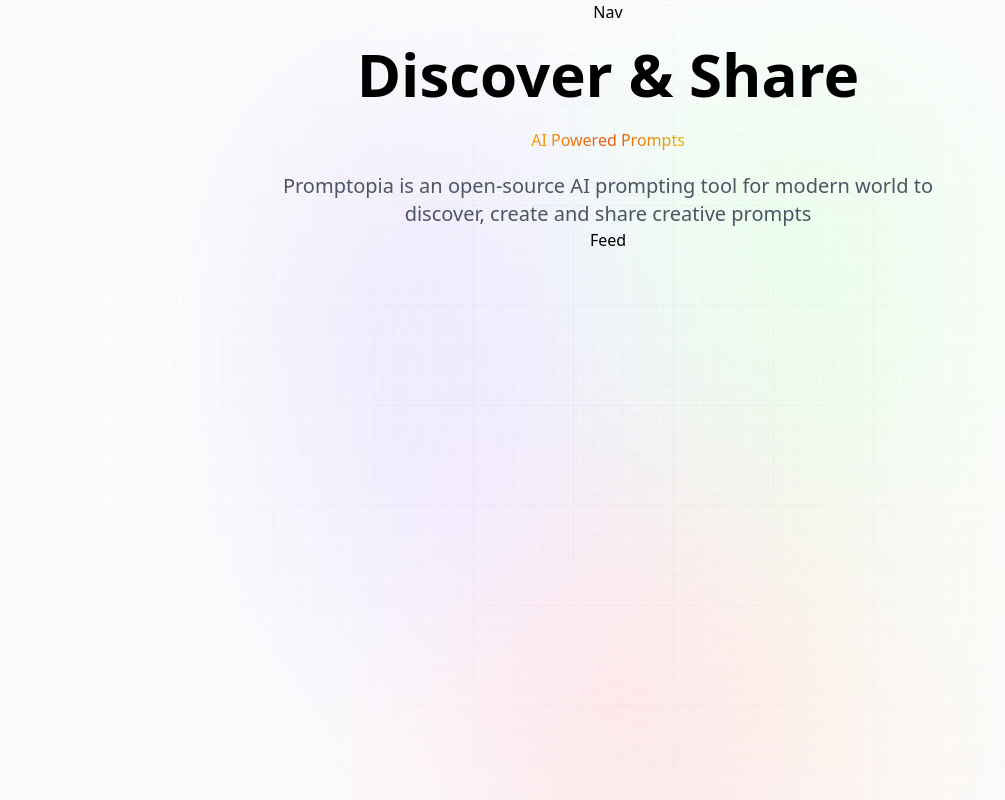
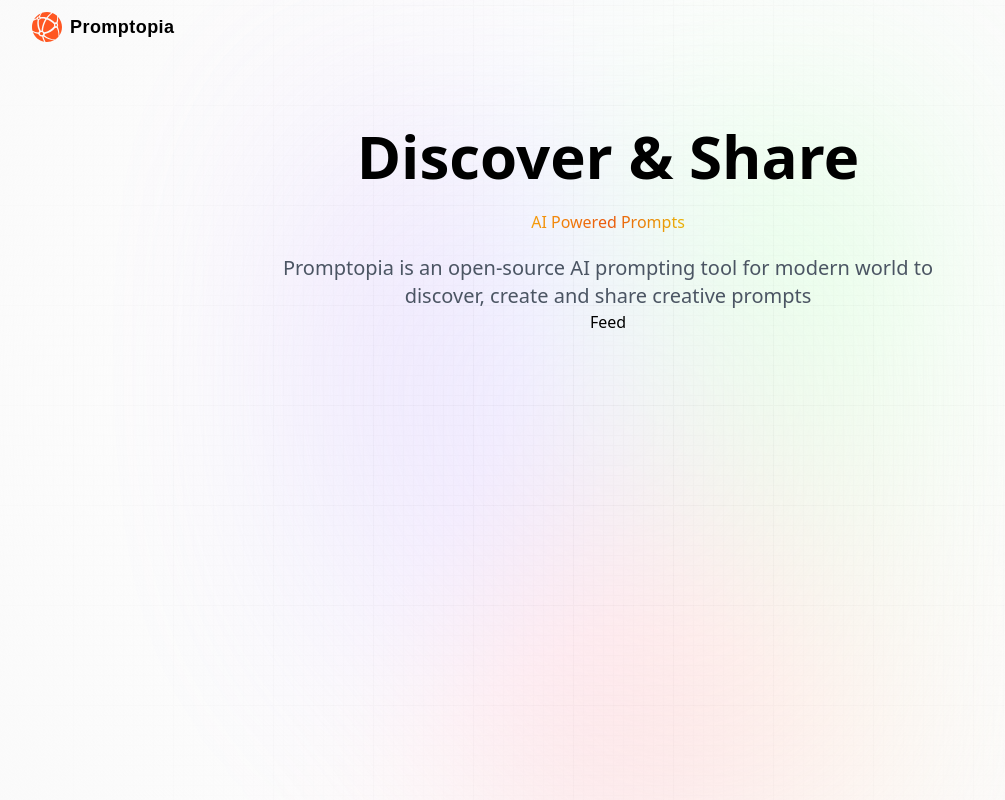
Before and after one commit to sciesyc/project-ai_prompt_nextjs_13, a Next.js app: page / in a window 1280 px wide. Shown: the whole page, without its empty margins (32-1037 px from the left). Built offline with nearby package versions, Linux system fonts and the light colour scheme.

Commit message:
added logo to the nav component

```diff
--- a/components/nav.jsx
+++ b/components/nav.jsx
@@ -1,5 +1,25 @@
+'use client';
+
+import Link from 'next/link';
+import Image from 'next/image';
+import { useState, useEffect } from 'react';
+import { signIn, signOut, useSession, getProviders } from 'next-auth/react';
+
 const Nav = () => {
-  return <div>Nav</div>;
+  return (
+    <nav className="flex-between w-full mb-16 pt-3">
+      <Link href="/" className="flex gap-2 flex-center">
+        <Image
+          src="/assets/images/logo.svg"
+          alt="logo"
+          width={30}
+          height={30}
+          className="object-contain"
+        />
+        <p className="logo_text">Promptopia</p>
+      </Link>
+    </nav>
+  );
 };
 
 export default Nav;
```
